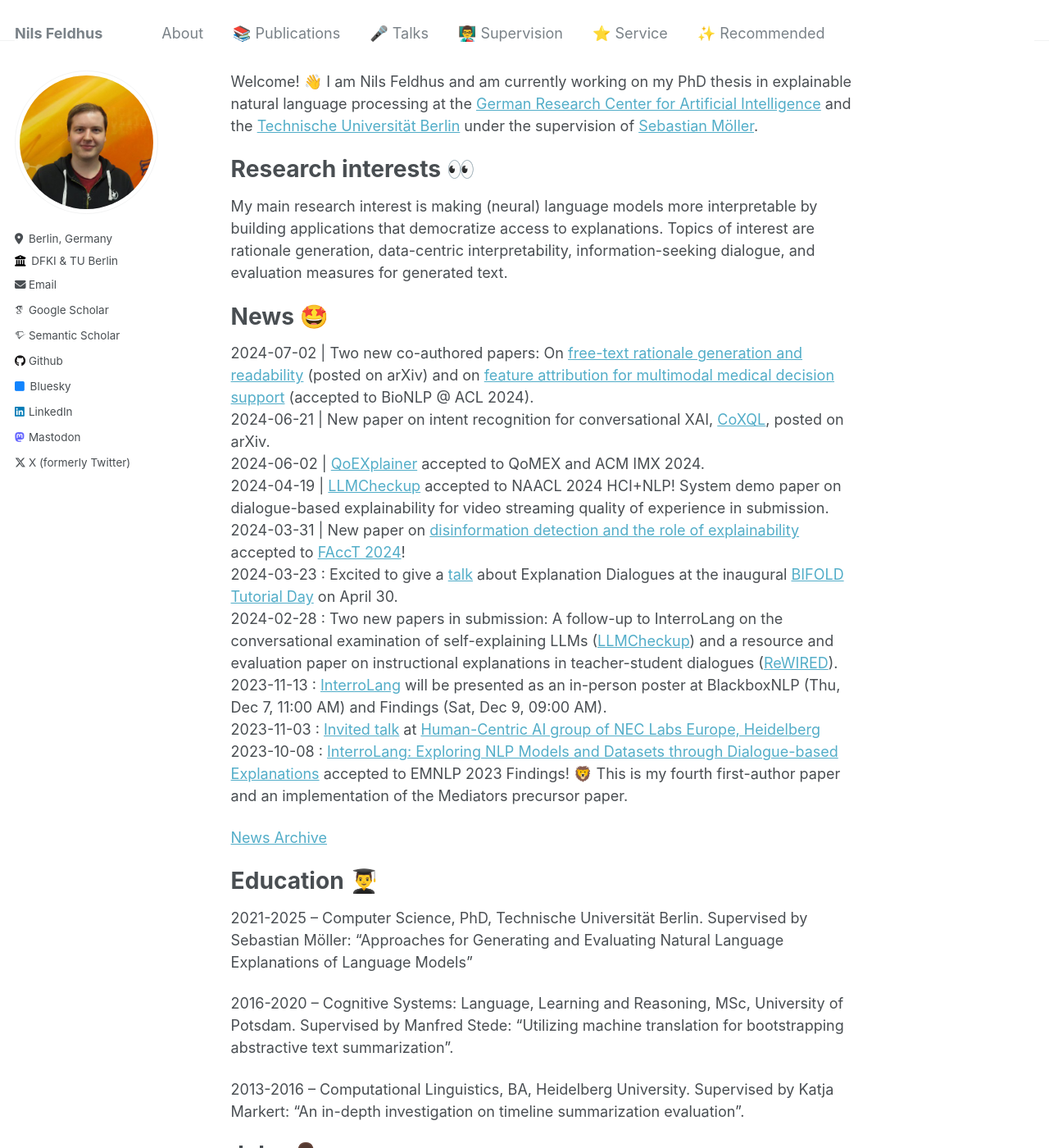
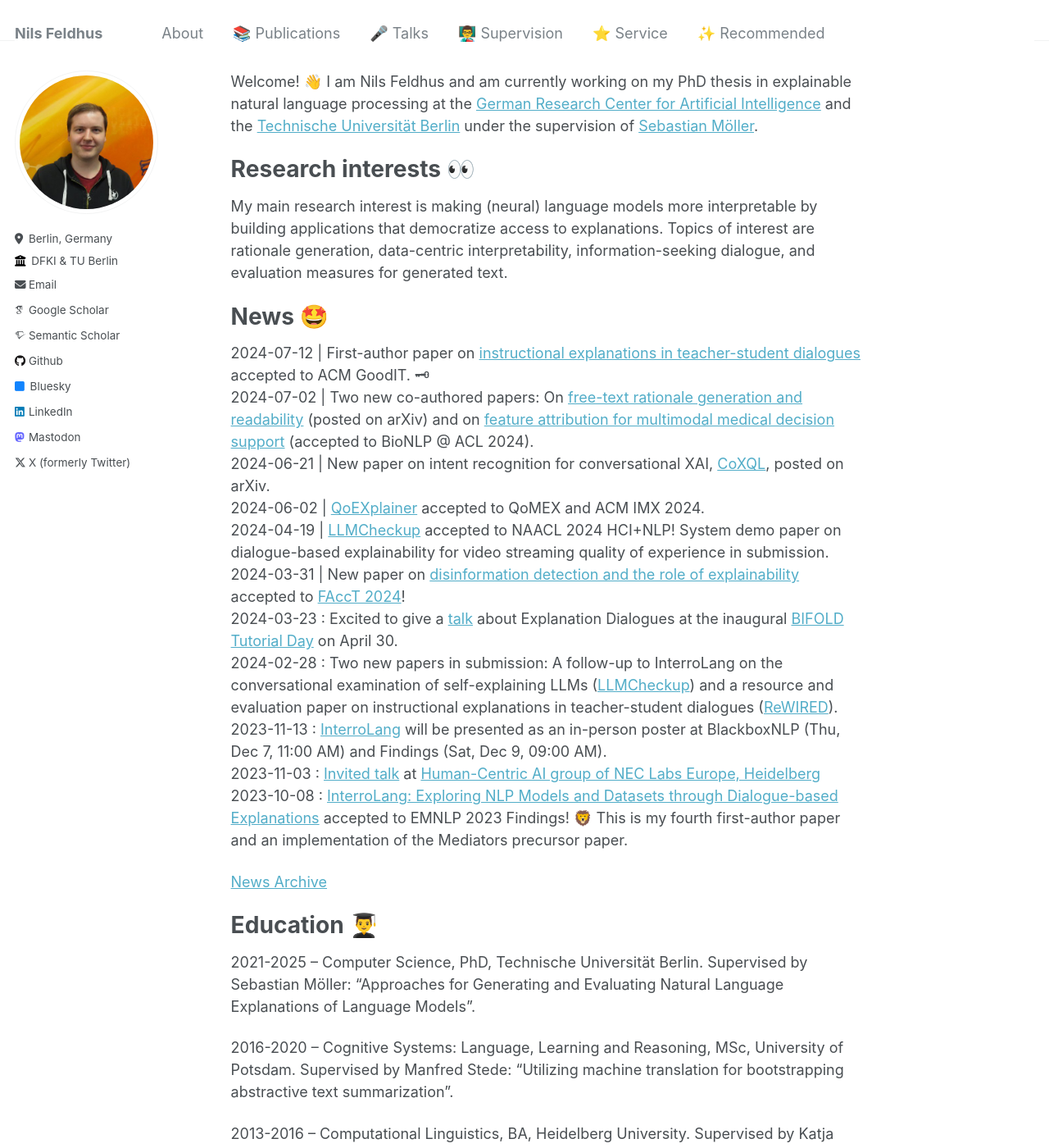
Before and after one commit to nfelnlp/nfelnlp.github.io, a Jekyll site: the page built from index.md, in a window 1280 px wide and 1400 px high. Shown: the whole window at 82% size. Built offline with Jekyll 4.4.1, drawn with Linux system fonts in a browser that asks for light colours; some web fonts are replaced; some of the changed text lies outside the part shown.

Commit message:
Added GoodIT paper and TUB talk.

```diff
--- a/index.md
+++ b/index.md
@@ -10,6 +10,7 @@ Welcome! 👋 I am Nils Feldhus and am currently working on my PhD thesis in exp
 My main research interest is making (neural) language models more interpretable by building applications that democratize access to explanations. Topics of interest are rationale generation, data-centric interpretability, information-seeking dialogue, and evaluation measures for generated text.
 
 # News 🤩
+2024-07-12 | First-author paper on [instructional explanations in teacher-student dialogues](./publications/index.md#2024) accepted to ACM GoodIT. 🗝
 2024-07-02 | Two new co-authored papers: On [free-text rationale generation and readability](./publications/index.md#2024) (posted on arXiv) and on [feature attribution for multimodal medical decision support](./publications/index.md#2024) (accepted to BioNLP @ ACL 2024).
 2024-06-21 | New paper on intent recognition for conversational XAI, [CoXQL](./publications/index.md#2024), posted on arXiv.
 2024-06-02 | [QoEXplainer](./publications/index.md#2024) accepted to QoMEX and ACM IMX 2024.
@@ -26,7 +27,7 @@ My main research interest is making (neural) language models more interpretable
 
 
 # Education 👨‍🎓
-2021-2025 – Computer Science, PhD, Technische Universität Berlin. Supervised by Sebastian Möller: "Approaches for Generating and Evaluating Natural Language Explanations of Language Models"
+2021-2025 – Computer Science, PhD, Technische Universität Berlin. Supervised by Sebastian Möller: "Approaches for Generating and Evaluating Natural Language Explanations of Language Models".
 
 2016-2020 – Cognitive Systems: Language, Learning and Reasoning, MSc, University of Potsdam. Supervised by Manfred Stede: "Utilizing machine translation for bootstrapping abstractive text summarization".
 
```
Also changed, not shown: other parts of index.md (+0 -1 lines), publications/index.md (+5 -5 lines), talks/index.md (+2 -0 lines).
